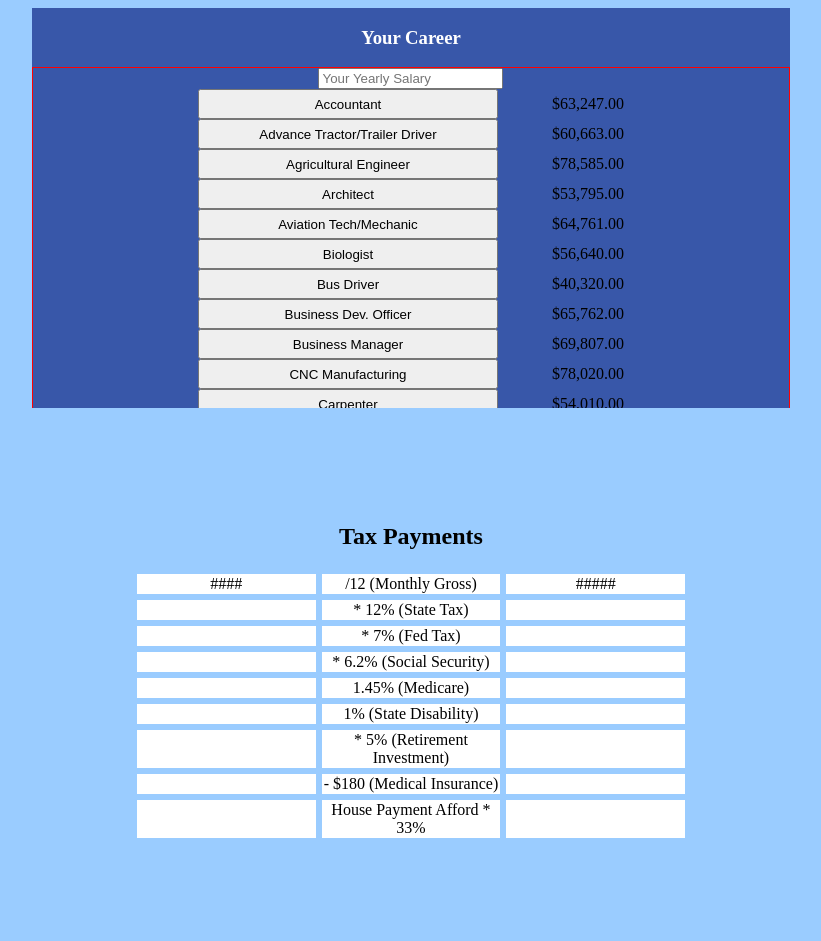
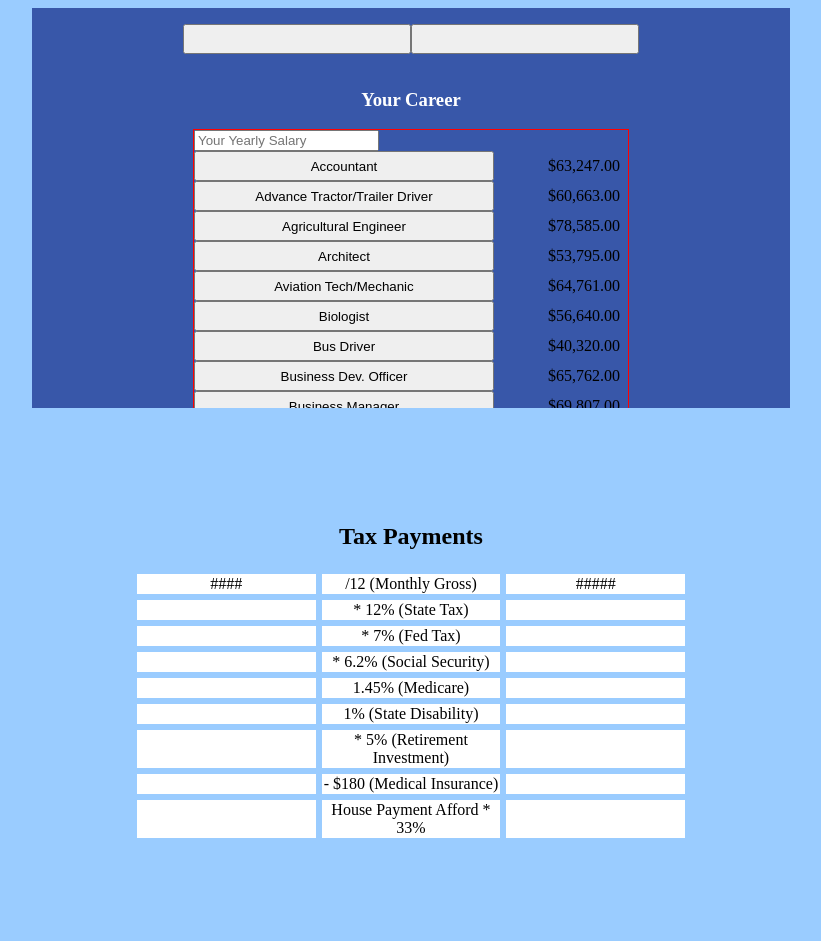
Before and after one commit to Jack-Web-PM/EECU-budget-calculator-, a plain HTML site: page index.html in a window 1280 px wide. Shown: the whole page, without its empty margins (229-1050 px from the left). Drawn offline with Linux system fonts and the light colour scheme.

Commit message:
Emmett Orduno
CSS style format

```diff
--- a/flex.css
+++ b/flex.css
@@ -47,9 +47,10 @@ label{
 }
 
 #careerList {
-    display: flex;
+    display:block;
     flex-direction: column;
     align-items: center;
+    justify-self: center;
     border: solid 1px red;
 }
 
@@ -95,4 +96,13 @@ td.third {
 }
 
 .career-wrapper {
+
 }
+
+.Switch-Buttons{
+    display:flex;
+    width: 60%;
+    flex-direction: row;
+    justify-self: center;
+    padding: 1rem;
+}
--- a/index.html
+++ b/index.html
@@ -11,7 +11,12 @@
 <body>
     <article class="career-wrapper">
         <section id="careerSelect">
+            <section class="Switch-Buttons">
+                <button></button>
+                <button></button>
+            </section>
             <h1>Your Career</h1>
+
             <form id="careerList">
                 <input type="text" placeholder="Your Yearly Salary">
                 <div>
```
